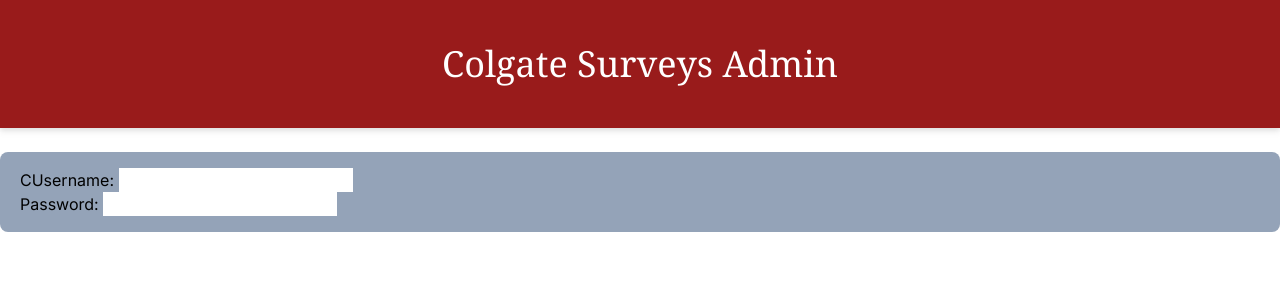
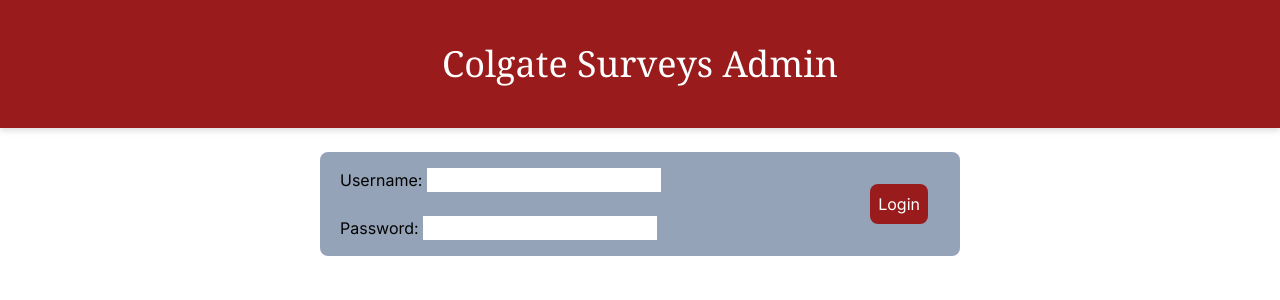
Before and after one commit to ramananj34/hack-app, a Next.js app: page /admin in a window 1280 px wide. Shown: the top 300 px of the page. Built offline with nearby package versions, Linux system fonts and the light colour scheme.

Commit message:
Admin PW

```diff
--- a/app/admin/page.js
+++ b/app/admin/page.js
@@ -16,6 +16,11 @@
 const handlePasswordChange = (event) => {
   setPasswordInput(event.target.value);
 };
+const clickLogin = () => {
+  if (usernameInput == "admin" && passwordInput== "admin") {
+    setIsAdmin(true);
+  }
+};
 
   return(
       <div className="h-screen w-screen bg-white justify-center items-center">
@@ -25,11 +30,18 @@
       <br/>
 
       {!isAdmin && (
-        <div className="relative bg-slate-400 p-4 pl-5 pr-5 rounded-lg cursor-default">
-          <form>
-            <p>CUsername:&nbsp;<input id="username" onChange={handleUsernameChange}/></p>
-            <p>Password:&nbsp;<input id="password" onChange={handlePasswordChange}/></p>
-          </form>
+        <div className="flex justify-center">
+          <div className="relative bg-slate-400 w-3/6 p-4 pl-5 pr-5 rounded-lg cursor-default items-center">
+            <form>
+              <p>Username:&nbsp;<input id="username" onChange={handleUsernameChange}/></p>
+              <br/>
+              <p>Password:&nbsp;<input type="password" id="password" onChange={handlePasswordChange}/></p>
+            </form>
+
+              <div className="absolute w-min p-2 top-8 right-8 rounded-lg bg-red-800 cursor-pointer" onClick={clickLogin}>
+                <p className="text-white">Login</p>
+              </div>
+          </div>
         </div>
       )}
 
```
